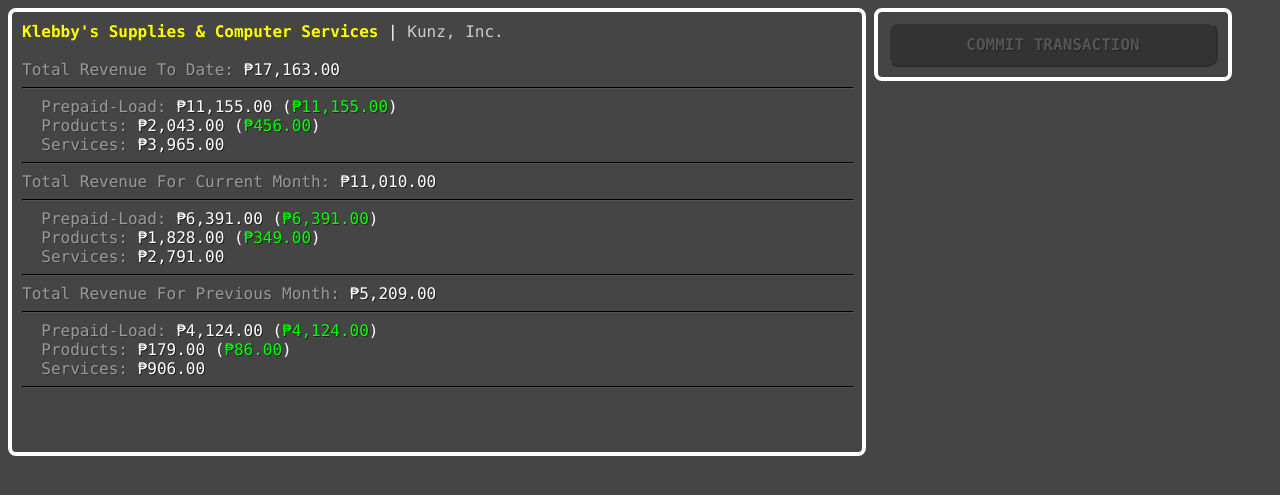
After one commit to hkunz/webpos-system, a PHP site: page /statistics/index.php in a window 1280 px wide. The commit adds this page. Shown: the top 495 px of the page. Run offline with PHP 8.4, Linux system fonts and the light colour scheme.

Commit message:
move files around

```diff
--- a/service/css/main-styles.css
+++ b/css/main-styles.css
@@ -5,13 +5,17 @@ html *
    font-family: Consolas;
 }
 
-body {
-  bgcolor : #000000;
-  width:98%
+body.body {
+  background-color: #454545;
 }
 
 .heading {
-  color: #00FF00;
+  color: #FFFF00;
+  font-weight: bold;
+}
+
+.heading-sub {
+  color: #CCCCCC;
 }
 
 input {
@@ -259,3 +263,22 @@ button:focus {
   outline: none;
   box-shadow: 0 0 2px 2px #222222;
 }
+
+hr.division {
+  width: 100%;
+  border-color: #555555;
+}
+
+label.drop-shadow {
+  color: #FFFFFF;
+  text-shadow: 1px 1px #222222;
+}
+
+label.standard-label {
+  color: #999999;
+  text-shadow: 1px 1px #333333;
+}
+
+label.profit {
+  color: #00FF00;
+}
--- /dev/null
+++ b/js/Utils.js
@@ -0,0 +1,71 @@
+"use strict";
+
+class Utils {
+	constructor() {}
+	static getAmountText(value) {
+                return Number.parseFloat(value).toFixed(2).replace(/\B(?=(\d{3})+(?!\d))/g, ",");
+        }
+
+	static getAmountPesoText(value) {
+		return '₱' + Utils.getAmountText(value);
+	}
+
+	static getStoreHeading() {
+		return "Klebby's Supplies &amp; Computer Services";
+	}
+
+	static getStoreSubHeading() {
+		return "Kunz, Inc.";
+	}
+
+	// returns 'yyyy-MM-dd hh:mm:ss' formatted string
+	static getTimestampNowUTC() {
+		let m = new Date();
+		return m.getUTCFullYear() +"-"+ (m.getUTCMonth()+1) +"-"+ m.getUTCDate() + " " + m.getUTCHours() + ":" + m.getUTCMinutes() + ":" + m.getUTCSeconds();
+	}
+
+	static getTimestampNow() {
+		let m = new Date();
+		return m.getFullYear() +"-"+ (m.getMonth()+1) +"-"+ m.getDate() + " " + m.getHours() + ":" + m.getMinutes() + ":" + m.getSeconds();
+	}
+
+	static getTimestampPreviousMonthStart() {
+		let m = new Date();
+		m.setMonth(m.getMonth() - 1);
+		return m.getFullYear() + "-" + (m.getMonth()+1) +"-01 00:00:00";
+	}
+
+	static getTimestampPreviousMonthEnd() {
+                let m = new Date();
+		m.setMonth(m.getMonth() - 1);
+		let d = new Date(m.getFullYear(), m.getMonth() + 1, 0);
+                return d.getFullYear() + "-" + (d.getMonth()+1) + "-" + d.getDate() + " 23:59:59";
+        }
+
+	static getTimestampCurrentMonthStart() {
+		let m = new Date();
+		return m.getFullYear() +"-"+ (m.getMonth()+1) +"-01 00:00:00";
+	}
+
+	static getTimestampCurrentMonthEnd() {
+		let m = new Date();
+		let d = new Date(m.getFullYear(), m.getMonth() + 1, 0);
+		return d.getFullYear() + "-" + (d.getMonth()+1) + "-" + d.getDate() + " 23:59:59";
+	}
+
+	static getTimestampMonthStart(month) {
+		let m = new Date();
+		return m.getFullYear() + "-" + ("0" + month).slice(-2) + "-01 00:00:00";
+	}
+
+	//month between 1-12; 1=January 12=December
+	static getTimestampMonthEnd(month) {
+		let m = new Date();
+                let d = new Date(m.getFullYear(), month, 0);
+                return d.getFullYear() + "-" + (d.getMonth()+1) + "-" + d.getDate() + " 23:59:59";
+	}
+
+	static getRandomUrlVar() {
+		return "?_=" + new Date().getTime();
+	}
+}
--- a/service/js/main.js
+++ b/service/js/main.js
@@ -23,7 +23,7 @@ function addZero(i) {
 }
 
 function updateNextTransactionId() {
-	const id = sql_transaction_handler.getNextTransactionId();
+	const id = ('0000000' + sql_transaction_handler.getNextTransactionId()).slice(-7);
 	$('#transaction_id').text(id);
 }
 
--- /dev/null
+++ b/statistics/index.php
@@ -0,0 +1,59 @@
+<!DOCTYPE html>
+<html>
+<head>
+<meta charset="UTF-8">
+  <title>Klebby's Statistics</title>
+  <link type="text/css" rel="stylesheet" href="../css/main-styles.css">
+  <link type="text/css" rel="stylesheet" href="../css/awesomplete.css">
+  <script type="text/javascript" src="../js/libs/jquery-3.4.1.min.js"></script>
+  <script type="text/javascript" src="../js/libs/awesomplete.js"></script>
+  <script type="text/javascript" src="../js/sound-effects.js"></script>
+  <script type="text/javascript" src="../js/Utils.js"></script>
+  <script type="text/javascript" src="js/main.js"></script>
+</head>
+
+<body class="body">
+  <div class="container-wrapper">
+  <div class="container-left">
+    <label class="heading"><script type="text/javascript">document.write(Utils.getStoreHeading());</script></label>
+     | <label class="heading-sub"><script type="text/javascript">document.write(Utils.getStoreSubHeading());</script></label>
+    <br/><br/>
+    <label class='standard-label'>Total Revenue To Date:</label>
+    <label id='revenue_total' class='drop-shadow'></label><br/>
+    <hr class='division'/>
+    <label class='standard-label'>&nbsp;&nbsp;Prepaid-Load:</label>
+    <label id='revenue_total_prepaid' class='drop-shadow'></label> (<label id='profit_total_prepaid' class='drop-shadow profit'></label>)<br/>
+    <label class='standard-label'>&nbsp;&nbsp;Products:</label>
+    <label id='revenue_total_products' class='drop-shadow'></label> (<label id='profit_total_products' class='drop-shadow profit'></label>)<br/>
+    <label class='standard-label'>&nbsp;&nbsp;Services:</label>
+    <label id='revenue_total_services' class='drop-shadow'></label><br/>
+    <hr class='division'/>
+    <label class='standard-label'>Total Revenue For Current Month:</label>
+    <label id='revenue_total_curr_month' class='drop-shadow'></label><br/>
+    <hr class='division'/>
+    <label class='standard-label'>&nbsp;&nbsp;Prepaid-Load:</label>
+    <label id='revenue_total_curr_month_prepaid' class='drop-shadow'></label> (<label id='profit_curr_month_prepaid' class='drop-shadow profit'></label>)<br/>
+    <label class='standard-label'>&nbsp;&nbsp;Products:</label>
+    <label id='revenue_total_curr_month_products' class='drop-shadow'></label> (<label id='profit_curr_month_products' class='drop-shadow profit'></label>)<br/>
+    <label class='standard-label'>&nbsp;&nbsp;Services:</label>
+    <label id='revenue_total_curr_month_services' class='drop-shadow'></label><br/>
+    <hr class='division'/>
+    <label class='standard-label'>Total Revenue For Previous Month:</label>
+    <label id='revenue_total_prev_month' class='drop-shadow'></label><br/>
+    <hr class='division'/>
+    <label class='standard-label'>&nbsp;&nbsp;Prepaid-Load:</label>
+    <label id='revenue_total_prev_month_prepaid' class='drop-shadow'></label> (<label id='profit_prev_month_prepaid' class='drop-shadow profit'></label>)<br/>
+    <label class='standard-label'>&nbsp;&nbsp;Products:</label>
+    <label id='revenue_total_prev_month_products' class='drop-shadow'></label> (<label id='profit_prev_month_products' class='drop-shadow profit'></label>)<br/>
+    <label class='standard-label'>&nbsp;&nbsp;Services:</label>
+    <label id='revenue_total_prev_month_services' class='drop-shadow'></label><br/>
+    <hr class='division'/>
+  </div>
+  </div>
+  <div class="container-right">
+    <button id="commit_transaction_button" class="commit-transaction-button" disabled="true">COMMIT TRANSACTION</button>
+  </div>
+  </div>
+  <div id="eventdispatcher" style="display:none;" />
+</body>
+</html>
--- /dev/null
+++ b/statistics/js/main.js
@@ -0,0 +1,49 @@
+"use strict";
+
+const DATE_START = '2019-01-01 00:00:00';
+
+function phpGetTotalRevenue(url, dateStart, dateEnd, callback, id) {
+        $.ajax({
+                type: "POST",
+                url: url + Utils.getRandomUrlVar(),
+		data: {
+			dateStart: dateStart,
+			dateEnd: dateEnd
+		},
+                success: function(data) {
+			let value = Utils.getAmountPesoText(data);
+                        console.log(url + ": " + value);
+			callback(value, id);
+                }
+        });
+}
+
+function setLabel(value, id) {
+	$(id).text(value);
+}
+
+$(document).ready(function() {
+	const now = Utils.getTimestampNow();
+	const currMonthStart = Utils.getTimestampCurrentMonthStart();
+	const currMonthEnd = Utils.getTimestampCurrentMonthEnd();
+	const prevMonthStart = Utils.getTimestampPreviousMonthStart();
+	const prevMonthEnd = Utils.getTimestampPreviousMonthEnd();
+	phpGetTotalRevenue("php/get-total-revenue.php", DATE_START, now, setLabel, '#revenue_total');
+	phpGetTotalRevenue("php/get-total-revenue-prepaid-load.php", DATE_START, now, setLabel, '#revenue_total_prepaid');
+	phpGetTotalRevenue("php/get-total-revenue-services.php", DATE_START, now, setLabel, '#revenue_total_services');
+	phpGetTotalRevenue("php/get-total-revenue-products.php", DATE_START, now, setLabel, '#revenue_total_products');
+        phpGetTotalRevenue("php/get-total-revenue.php", currMonthStart, currMonthEnd, setLabel, '#revenue_total_curr_month');
+        phpGetTotalRevenue("php/get-total-revenue-prepaid-load.php", currMonthStart, currMonthEnd, setLabel, '#revenue_total_curr_month_prepaid');
+        phpGetTotalRevenue("php/get-total-revenue-services.php", currMonthStart, currMonthEnd, setLabel, '#revenue_total_curr_month_services');
+        phpGetTotalRevenue("php/get-total-revenue-products.php", currMonthStart, currMonthEnd, setLabel, '#revenue_total_curr_month_products');
+	phpGetTotalRevenue("php/get-total-revenue.php", prevMonthStart, prevMonthEnd, setLabel, '#revenue_total_prev_month');
+        phpGetTotalRevenue("php/get-total-revenue-prepaid-load.php", prevMonthStart, prevMonthEnd, setLabel, '#revenue_total_prev_month_prepaid');
+        phpGetTotalRevenue("php/get-total-revenue-services.php", prevMonthStart, prevMonthEnd, setLabel, '#revenue_total_prev_month_services');
+        phpGetTotalRevenue("php/get-total-revenue-products.php", prevMonthStart, prevMonthEnd, setLabel, '#revenue_total_prev_month_products');
+	phpGetTotalRevenue("php/get-total-profit-prepaid-load.php", DATE_START, now, setLabel, '#profit_total_prepaid');
+        phpGetTotalRevenue("php/get-total-profit-products.php", DATE_START, now, setLabel, '#profit_total_products');
+        phpGetTotalRevenue("php/get-total-profit-prepaid-load.php", currMonthStart, currMonthEnd, setLabel, '#profit_curr_month_prepaid');
+	phpGetTotalRevenue("php/get-total-profit-products.php", currMonthStart, currMonthEnd, setLabel, '#profit_curr_month_products');
+	phpGetTotalRevenue("php/get-total-profit-prepaid-load.php", prevMonthStart, prevMonthEnd, setLabel, '#profit_prev_month_prepaid');
+	phpGetTotalRevenue("php/get-total-profit-products.php", prevMonthStart, prevMonthEnd, setLabel, '#profit_prev_month_products');
+});
--- /dev/null
+++ b/statistics/php/get-total-profit-prepaid-load.php
@@ -0,0 +1,17 @@
+<?php
+include "../../php/db.php";
+
+//if (isset($_POST['json'])) {
+
+$dateStart = $_POST['dateStart'];
+$dateEnd = $_POST['dateEnd'];
+//$dateStart = '2019-01-01';
+//$dateEnd = date('Y-m-d');
+
+$query = "SELECT get_total_prepaid_load_profit('" . $dateStart . "','" . $dateEnd . "')";
+$result = $sql_con->query($query);
+$row = $result->fetch_array();
+$profit = $row[0];
+
+echo $profit;
+?>
--- /dev/null
+++ b/statistics/php/get-total-profit-products.php
@@ -0,0 +1,13 @@
+<?php
+include "../../php/db.php";
+
+$dateStart = $_POST['dateStart'];
+$dateEnd = $_POST['dateEnd'];
+
+$query = "SELECT get_total_products_profit('" . $dateStart . "','" . $dateEnd . "')";
+$result = $sql_con->query($query);
+$row = $result->fetch_array();
+$profit = $row[0];
+
+echo $profit;
+?>
--- /dev/null
+++ b/statistics/php/get-total-revenue-prepaid-load.php
@@ -0,0 +1,17 @@
+<?php
+include "../../php/db.php";
+
+//if (isset($_POST['json'])) {
+
+$dateStart = $_POST['dateStart'];
+$dateEnd = $_POST['dateEnd'];
+//$dateStart = '2019-01-01';
+//$dateEnd = date('Y-m-d');
+
+$query = "SELECT get_total_prepaid_load_revenue('" . $dateStart . "','" . $dateEnd . "')";
+$result = $sql_con->query($query);
+$row = $result->fetch_array();
+$revenue_prepaid = $row[0];
+
+echo $revenue_prepaid;
+?>
--- /dev/null
+++ b/statistics/php/get-total-revenue-products.php
@@ -0,0 +1,13 @@
+<?php
+include "../../php/db.php";
+
+$dateStart = $_POST['dateStart'];
+$dateEnd = $_POST['dateEnd'];
+
+$query = "SELECT get_total_products_revenue('" . $dateStart . "','" . $dateEnd . "')";
+$result = $sql_con->query($query);
+$row = $result->fetch_array();
+$revenue_products = $row[0];
+
+echo $revenue_products;
+?>
--- /dev/null
+++ b/statistics/php/get-total-revenue-services.php
@@ -0,0 +1,13 @@
+<?php
+include "../../php/db.php";
+
+$dateStart = $_POST['dateStart'];
+$dateEnd = $_POST['dateEnd'];
+
+$query = "SELECT get_total_services_revenue('" . $dateStart . "','" . $dateEnd . "')";
+$result = $sql_con->query($query);
+$row = $result->fetch_array();
+$revenue_services = $row[0];
+
+echo $revenue_services;
+?>
--- /dev/null
+++ b/statistics/php/get-total-revenue.php
@@ -0,0 +1,27 @@
+<?php
+include "../../php/db.php";
+
+//if (isset($_POST['json'])) {
+
+$dateStart = $_POST['dateStart'];
+$dateEnd = $_POST['dateEnd'];
+//$dateStart = '2019-01-01';
+//$dateEnd = date('Y-m-d');
+
+$query = "SELECT get_total_prepaid_load_revenue('" . $dateStart . "','" . $dateEnd . "')";
+$result = $sql_con->query($query);
+$row = $result->fetch_array();
+$revenue_prepaid = $row[0];
+
+$query = "SELECT get_total_products_revenue('" . $dateStart . "','" . $dateEnd . "')";
+$result = $sql_con->query($query);
+$row = $result->fetch_array();
+$revenue_products = $row[0];
+
+$query = "SELECT get_total_services_revenue('" . $dateStart . "','" . $dateEnd . "')";
+$result = $sql_con->query($query);
+$row = $result->fetch_array();
+$revenue_services = $row[0];
+
+echo $revenue_prepaid + $revenue_services + $revenue_products;
+?>
```
Also changed, not shown: data-input/index.php (added, +31 -0 lines), service/index.php (+7 -7 lines), css/awesomplete.css (renamed from service/css/awesomplete.css), js/libs/awesomplete.js (renamed from service/js/libs/awesomplete.js), js/libs/jquery-3.4.1.min.js (renamed from service/js/libs/jquery-3.4.1.min.js).
